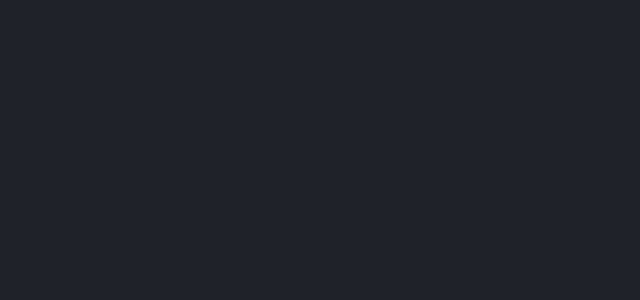
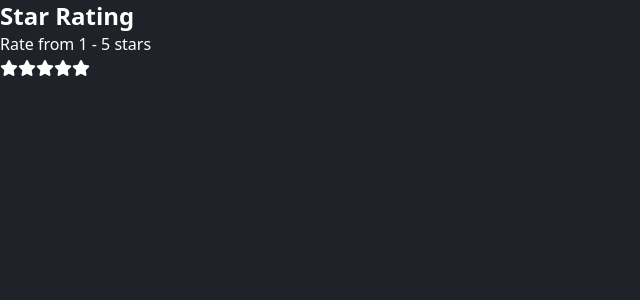
Before and after one commit to khalid-ashraf/Components-ts, a React (Vite) app: page /star-rating in a window 1280 px wide. Before the commit this address had no page. Shown: the top 300 px of the page, without its empty margins (0-640 px from the left). Built offline with nearby package versions, Linux system fonts and the light colour scheme.

Commit message:
created star rating component

```diff
--- a/index.html
+++ b/index.html
@@ -3,6 +3,13 @@
   <head>
     <meta charset="UTF-8" />
     <link rel="icon" type="image/svg+xml" href="/vite.svg" />
+    <link
+      rel="stylesheet"
+      href="https://cdnjs.cloudflare.com/ajax/libs/font-awesome/6.7.2/css/all.min.css"
+      integrity="sha512-Evv84Mr4kqVGRNSgIGL/F/aIDqQb7xQ2vcrdIwxfjThSH8CSR7PBEakCr51Ck+w+/U6swU2Im1vVX0SVk9ABhg=="
+      crossorigin="anonymous"
+      referrerpolicy="no-referrer"
+    />
     <meta name="viewport" content="width=device-width, initial-scale=1.0" />
     <title>Components TS</title>
   </head>
--- a/src/App.tsx
+++ b/src/App.tsx
@@ -1,20 +1,31 @@
 import { Suspense } from "react";
-import { Route, Routes } from "react-router";
+import { Outlet, Route, Routes } from "react-router";
 
 import { Accordion, Home, LayoutRoute, RandomColorGenerator } from "./routes";
+import StarRating from "./routes/StarRating";
 
 const App = () => {
   return (
-    <Suspense fallback={<h1 className='font-bold text-2xl'>Loading...</h1>}>
     <Routes>
       <Route path='/' element={<Home />} />
-        <Route element={<LayoutRoute />}>
+
+      <Route
+        element={
+          <Suspense fallback={<Loading />}>
+            <LayoutRoute />
+          </Suspense>
+        }
+      >
         <Route path='/accordion' element={<Accordion />} />
         <Route path='/random-color-generator' element={<RandomColorGenerator />} />
+        <Route path='/star-rating' element={<StarRating />} />
       </Route>
     </Routes>
-    </Suspense>
   );
 };
 
 export default App;
+
+const Loading = () => {
+  return <h1 className='text-center font-bold text-2xl'>Loading...</h1>;
+};
--- a/src/index.css
+++ b/src/index.css
@@ -18,3 +18,15 @@ body {
 .btn-primary {
   @apply bg-green-500 hover:bg-green-700 text-white font-bold py-2 px-4 rounded;
 }
+
+.sr-only {
+  position: absolute;
+  width: 1px;
+  height: 1px;
+  padding: 0;
+  margin: -1px;
+  overflow: hidden;
+  clip: rect(0, 0, 0, 0);
+  white-space: nowrap;
+  border: 0;
+}
--- a/src/routes/Home.tsx
+++ b/src/routes/Home.tsx
@@ -15,8 +15,13 @@ const Home: React.FC = () => {
         <Link to='/accordion'>
           <button className='btn-link'>Accordion</button>
         </Link>
+
         <Link to='/random-color-generator'>
           <button className='btn-link'>Random Color Generator</button>
+        </Link>
+
+        <Link to='/star-rating'>
+          <button className='btn-link'>Star Rating</button>
         </Link>
       </div>
     </div>
--- /dev/null
+++ b/src/routes/StarRating.tsx
@@ -0,0 +1,59 @@
+import { useState } from "react";
+
+type InputElement = {
+  dataset: {
+    id: number;
+  };
+} & HTMLInputElement;
+
+const StarRating = () => {
+  const [hovered, setHovered] = useState<number | null>(null);
+  const [selected, setSelected] = useState<number | null>(null);
+
+  const handleChange = (e: React.MouseEvent<HTMLFieldSetElement>) => {
+    const input = (e.target as HTMLElement).closest("input") as InputElement | null;
+
+    if (!input?.dataset.id) return;
+
+    setSelected(Number(input.dataset.id));
+  };
+
+  return (
+    <div className='text-center'>
+      <h2 className='heading-2 pb-4'>Star Rating</h2>
+
+      <fieldset onChange={handleChange}>
+        <legend>Rate from 1 - 5 stars</legend>
+
+        {Array.from({ length: 5 }).map((_, id) => {
+          const isHovered = hovered !== null && hovered >= id;
+          const isSelected = selected !== null && selected >= id;
+          const starValue = id + 1;
+
+          return (
+            <label key={id} className='relative p-2 cursor-pointer'>
+              <input
+                type='radio'
+                name='rating'
+                value={starValue}
+                className='sr-only' // Hide input but keep it accessible
+                defaultChecked={isSelected}
+                data-id={id}
+                aria-label={`${starValue} star${starValue === 1 ? "" : "s"}`}
+              />
+              <i
+                className={`fa-solid fa-star text-2xl ${
+                  isHovered ? "text-yellow-200" : ""
+                } ${isSelected ? "text-yellow-500" : ""}`}
+                onMouseEnter={() => setHovered(id)}
+                onMouseLeave={() => setHovered(null)}
+                aria-hidden='true'
+              />
+            </label>
+          );
+        })}
+      </fieldset>
+    </div>
+  );
+};
+export default StarRating;
--- a/src/routes/index.ts
+++ b/src/routes/index.ts
@@ -1,9 +1,9 @@
 import { lazy } from "react";
 
-import Home from "./Home";
-
+const Home = lazy(() => import("./Home"));
 const Accordion = lazy(() => import("./Accordion"));
 const LayoutRoute = lazy(() => import("./LayoutRoute"));
 const RandomColorGenerator = lazy(() => import("./RandomColorGenerator"));
+const StarRating = lazy(() => import("./StarRating"));
 
-export { Accordion, Home, LayoutRoute, RandomColorGenerator };
+export { Accordion, Home, LayoutRoute, RandomColorGenerator, StarRating };
```
Lines whose indentation alone changed are shown as unchanged.
